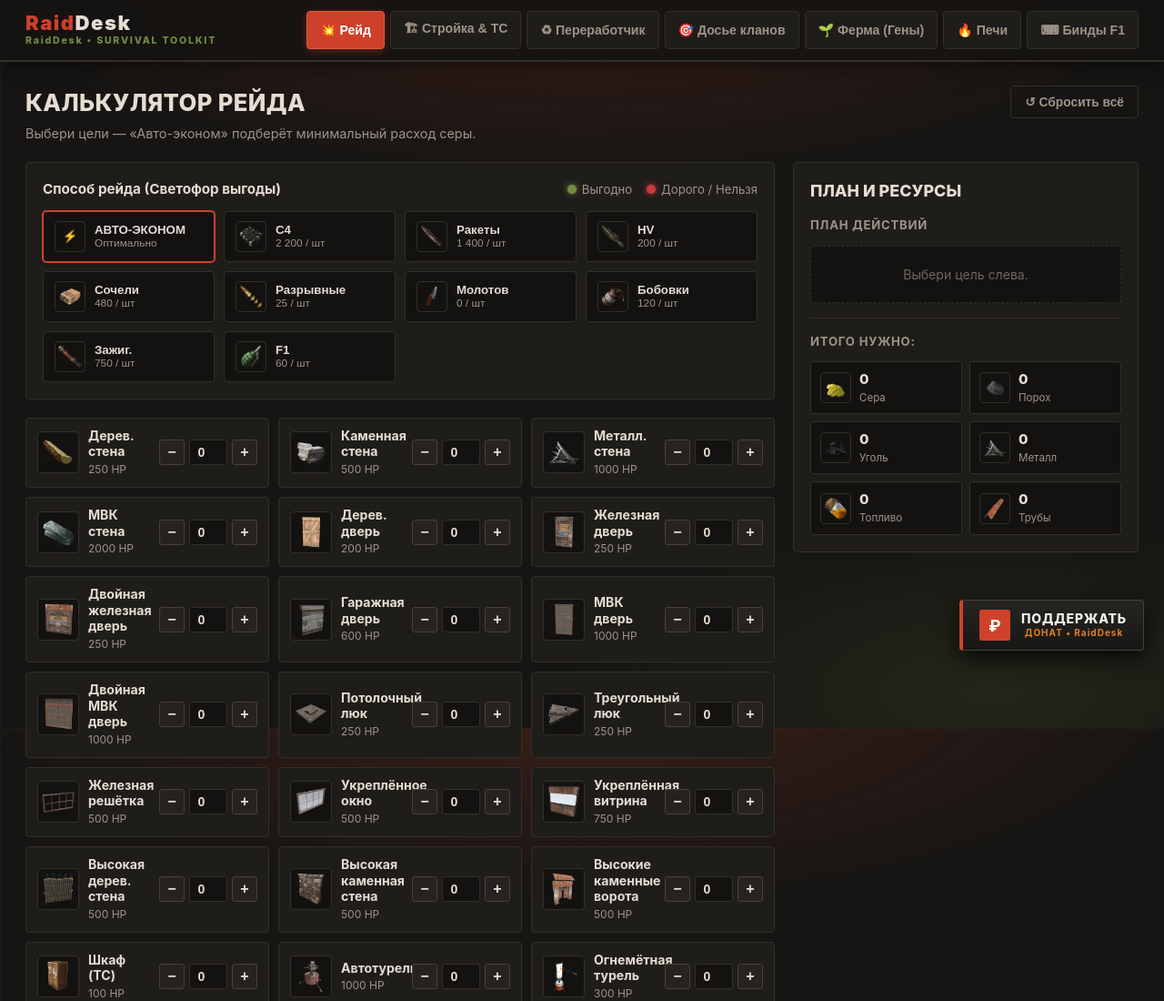
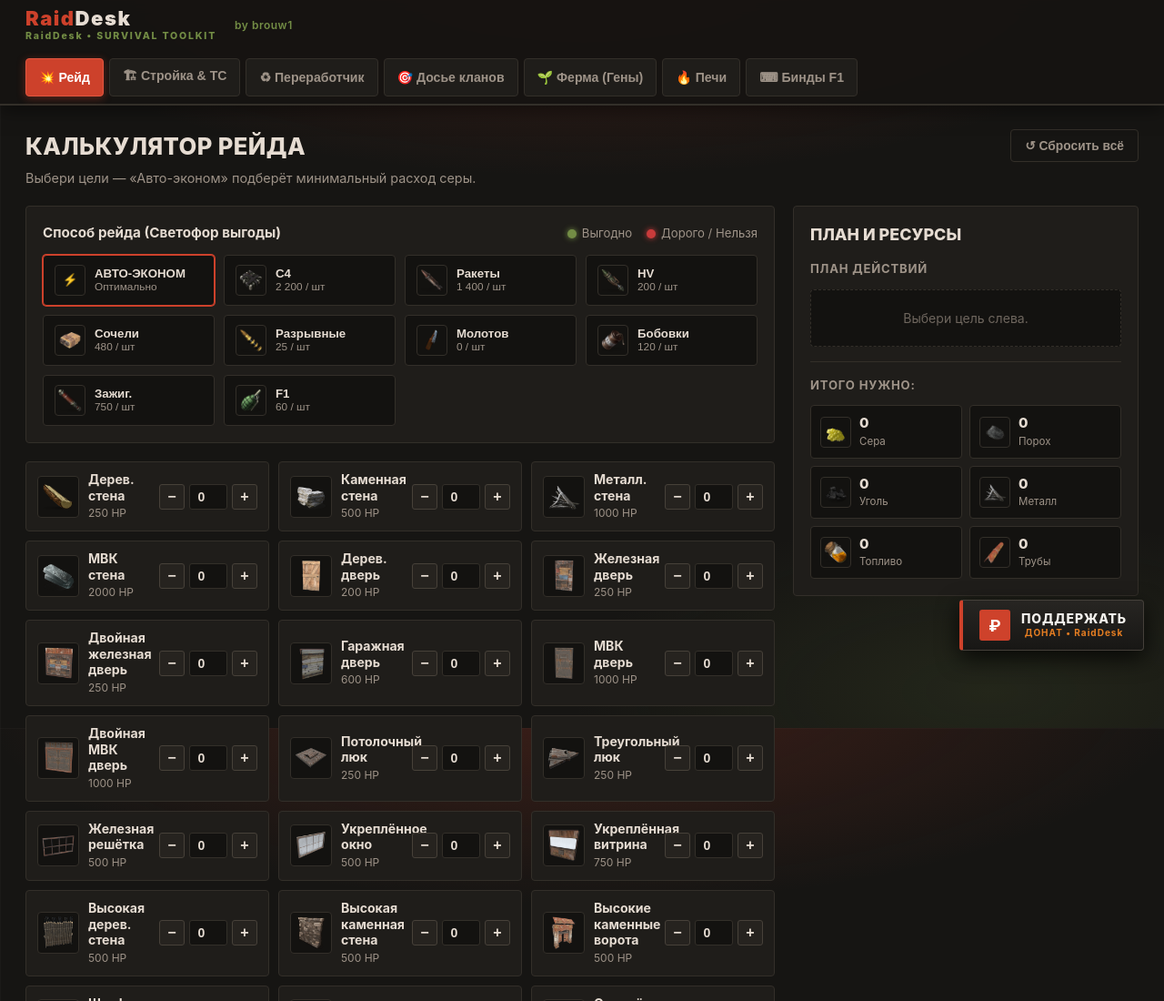
Before and after one commit to brouw1/raiddesk, a plain HTML site: page index.html in a window 1280 px wide. Shown: the top 1100 px of the page at 91% size. Drawn offline with Linux system fonts and the light colour scheme.

Commit message:
Add files via upload

```diff
--- a/style.css
+++ b/style.css
@@ -517,3 +517,19 @@ border-bottom: 1px dashed var(--text-dim);
 color: var(--rust-orange);
 border-bottom-color: var(--rust-orange);
 }
+#brandLogo {
+  position: relative;
+  display: inline-flex;
+  align-items: center;
+}
+
+#brandLogo::after {
+  content: "by brouw1";
+  font-size: 0.75rem;
+  color: #738d45; /* Зелёный цвет (rust-olive) */
+  font-weight: 600;
+  margin-left: 8px;
+  opacity: 1; /* Полная видимость */
+  letter-spacing: 0.5px;
+  text-transform: lowercase;
+}
```
